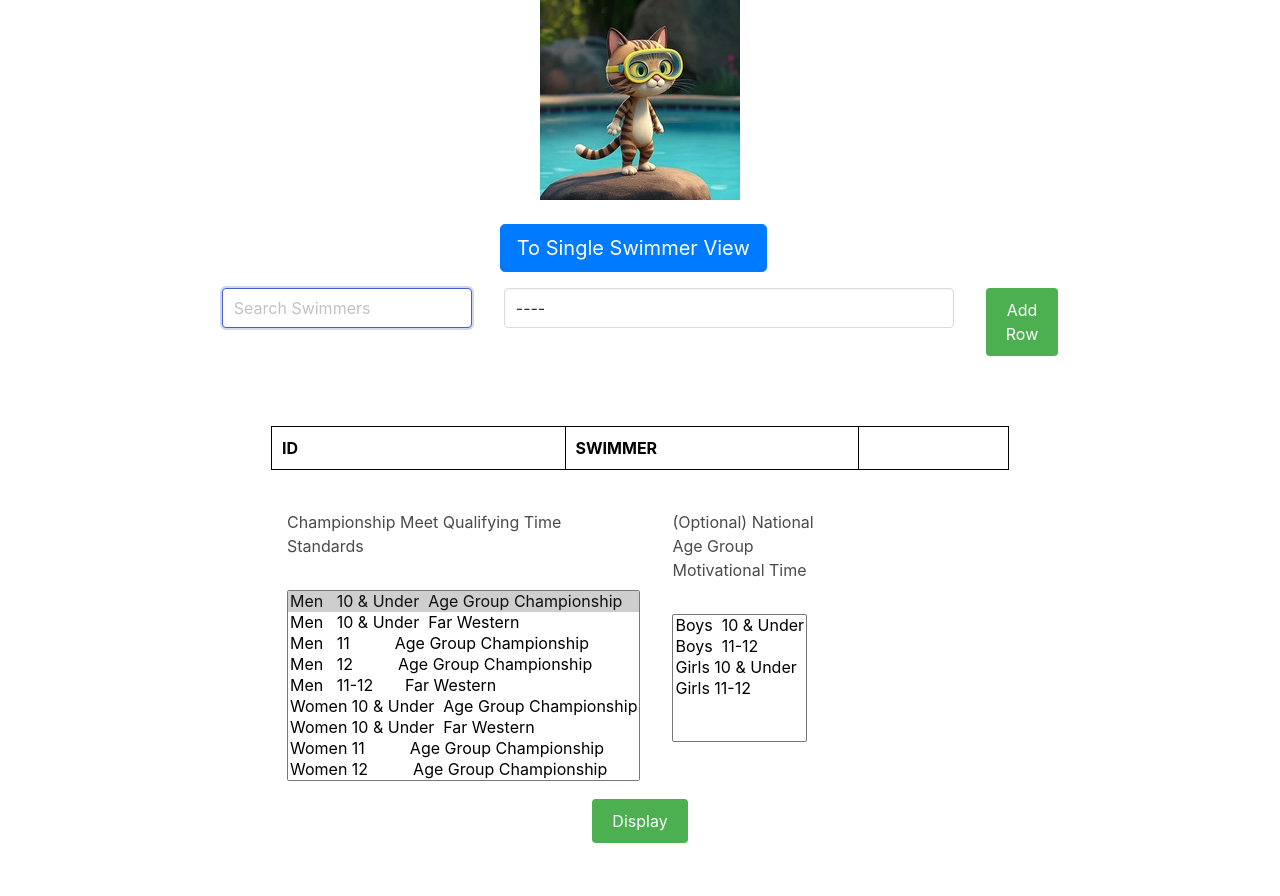
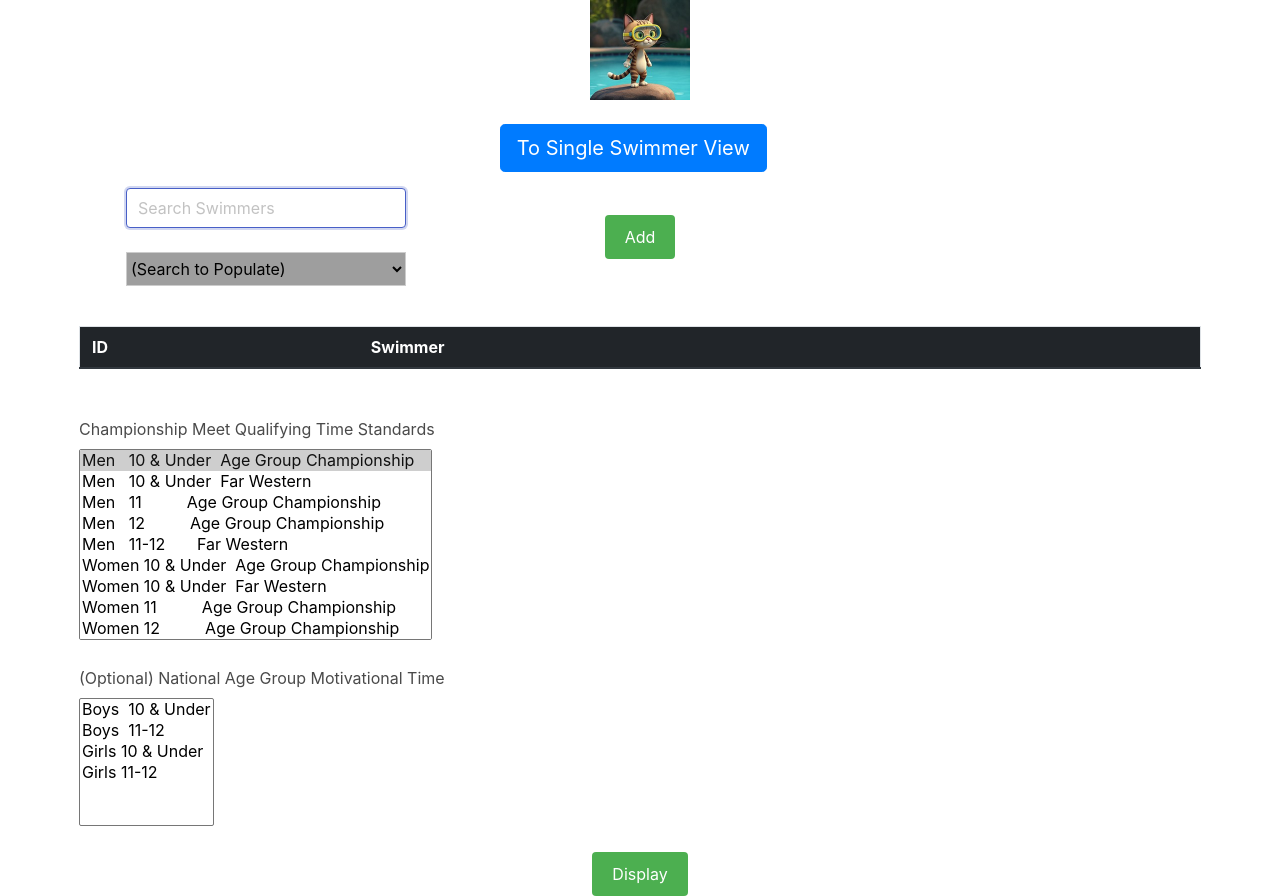
Before and after one commit to lhyqie/swim, a Flask app: page /swimmer/ in a window 1280 px wide. Before the commit the page ends 843 px from the top, so only its background shows below. Run offline with Flask 3, Linux system fonts and the light colour scheme; lists and menus that the app fills with data are empty; some libraries are stand-ins or nearby versions; grey boxes are pictures that could not be loaded.

Commit message:
Mobile UI improvement

```diff
--- a/templates/form3.html
+++ b/templates/form3.html
@@ -6,17 +6,8 @@
     <link rel="stylesheet" href="https://cdn.jsdelivr.net/npm/bulma@0.9.4/css/bulma.min.css">
     <script src="https://unpkg.com/htmx.org@1.9.4"></script>
     <meta name="robots" content="noindex, nofollow" />
+    <meta name="viewport" content="width=device-width, initial-scale=1">
     <style>
-      .container {
-        width: 60%;
-        margin: 0 auto;
-      }
-
-      h1 {
-        margin-top: 0;
-        text-align: center;
-      }
-
       .input-container {
         display: flex;
         justify-content: center;
@@ -69,12 +60,7 @@
         text-transform: uppercase;
       }
 
-      #myTable {
-        margin-top: 30px;
-      }
-
-      th,
-      td {
+      th, td {
         border: 1px solid black;
         padding: 8px;
         text-align: left;
@@ -108,62 +94,103 @@
       .three-columns-grid > * {
           padding:1rem;
       }
+
+      .styled-select select {
+        background: transparent;
+        width: 240px;
+        padding: 5px;
+        font-size: 16px;
+        line-height: 1;
+        border: 0;
+        border-radius: 0;
+        height: 34px;
+        -webkit-appearance: none;
+      }
+      .styled-select {
+        width: 240px;
+        height: 34px;
+        overflow: visible;
+        background: url(http://nightly.enyojs.com/latest/lib/moonstone/dist/moonstone/images/caret-black-small-down-icon.png) no-repeat right #FFF;
+        border: 1px solid #ccc;
+      }
+      .styled-select select::-ms-expand {
+          display: none;
+      }
     </style>
   </head>
   <body>
-    <center> <h1> <img width="200px" src="{{ url_for('static',filename='logo.jpeg') }}" /> </h1>
+    <div class="container">
+      <center> <h1> <img width="100px" src="{{ url_for('static',filename='logo.jpeg') }}" /> </h1>
         <br>
         <a href="/search" id="tosearch" class="btn btn-primary btn-lg">To Single Swimmer View</a> &nbsp;&nbsp;
       </center>
-
-    <div class="container">
-      <div class="input-container">
-        <div class="three-columns-grid">
-          <div>
-            <input id="searchbox" style="width: 250px !important;" type="text" class="input" placeholder="Search Swimmers" name="q" hx-get="/swimmer_selector" hx-vals='{"format": "list"}' hx-trigger="keyup changed delay:500ms" hx-target="#swimmer_selector" autofocus/>
-          </div>
-          <div>
-            <select style="width: 450px !important;" class="input" id="swimmer_selector">
-              <option value="a1">----</option>
+      <div class="three-columns-grid" style="margin: auto;">
+        <div style="margin: auto;">
+          <input id="searchbox" style="width: 280px !important; margin: auto;" type="text" class="input" placeholder="Search Swimmers" name="q" hx-get="/swimmer_selector" hx-vals='{"format": "list"}' hx-trigger="keyup changed delay:500ms" hx-target="#swimmer_selector" autofocus/>
+          <br><br>
+          <select style="width: 280px !important; margin: auto;" class="styled-select" id="swimmer_selector">
+            <option value="unset">(Search to Populate)</option>
           </select>
         </div>
-          <div><button onclick="addRow()">Add Row</button></div>
+        <div style="display: table-cell; vertical-align: middle; margin: auto;"><button onclick="addRow()">Add</button></div>
       </div>
-      </div>
+
       <br>
-      <table id="myTable">
+      <!-- <table class="table table-bordered table-striped table-responsive-stack"  id="tableOne">
+        <thead class="thead-dark">
+          <tr>
             <th><input type=""text" class="header-input" value="ID"></th>
             <th><input type=""text" class="header-input" value="Swimmer"></th>
             <th style="width: 150px;"><input type=""text" class="header-input" value=""/></th>
-        <!-- Table will be dynamically generated here -->
+          </tr>
+        </thead>
+      </table> -->
+      <table class="table table-bordered table-striped table-responsive-stack"  id="tableOne">
+        <thead class="thead-dark">
+            <tr>
+              <th>ID</th>
+              <th>Swimmer</th>
+              <th></th>
+            </tr>
+        </thead>
       </table>
       <br>
-      <div class="three-columns-grid">
-        <div> {{ form.timestandard.label }} <br/><br/> {{ form.timestandard(size=9) }} </div>
-        <div> {{ form.nationaltime.label }} <br/><br/> {{ form.nationaltime(size=6) }} </div>
-      </div>
 
+      <div> {{ form.timestandard.label }} <br> {{ form.timestandard(size=9) }} </div>
+      <br>
+      <div> {{ form.nationaltime.label }} <br> {{ form.nationaltime(size=6) }} </div>
+      <br>
       <center> <button onclick="displayData()">Display</button>  </center>
     </div>
 
     <script>
-      var table = document.getElementById("myTable");
+      var table = document.getElementById("tableOne");
       var tableData = [];
       function addRow() {
         columns = 2;
         var rowData = [];
         var row = document.createElement("tr");
         tokens = document.getElementById("swimmer_selector").value.split(', ');
+        // Not selection picked.
+        if (tokens[0] == "unset") {
+          alert("First search swimmer, then select from the list.");
+          return;
+        }
+        // swimmer id already exits.
+        for (let k = 0; k < tableData.length; k++) {
+          if (tableData[k][0] == tokens[0]) {
+            alert("swimmer id already exits");
+            return;
+          }
+        }
         for (var j = 0; j < columns + 1; j++) {
           var cell = document.createElement("td");
-          cell.setAttribute("contenteditable", "false");
-          // cell.setAttribute("class", "editable-cell");
-          // cell.addEventListener("input", updateCell);
+          var cell_text = "";
           if (j == 0) {
-            cell.innerHTML = tokens[0]
+            cell.innerHTML = tokens[0];
             rowData.push(tokens[0]);
           } else if (j == 1) {
-            cell.innerHTML = tokens[1]
+            cell.innerHTML = tokens[1];
             rowData.push(tokens[1]);
           } else if (j == columns) {
             var delete_btn = document.createElement("input");
@@ -174,6 +201,9 @@
             delete_btn.setAttribute("style", "width:150px; background-color:#feff88; font-weight: bold;")
             cell.appendChild(delete_btn);
           }
+          cell.setAttribute("contenteditable", "false");
+          // cell.setAttribute("class", "editable-cell");
+          // cell.addEventListener("input", updateCell);
           row.appendChild(cell);
         }
         table.appendChild(row);
@@ -192,7 +222,7 @@
       // }
 
       // function updateRow(row) {
-      //   var table = document.getElementById("myTable");
+      //   var table = document.getElementById("tableOne");
       //   var rowData = tableData[row];
       //   var cells = table.rows[row + 1].cells;
       //   for (var i = 0; i < rowData.length; i++) {
@@ -202,7 +232,7 @@
       // }
 
       function deleteRow(row) {
-        var table = document.getElementById("myTable");
+        var table = document.getElementById("tableOne");
         table.deleteRow(row);
         tableData.splice(row, 1);
       }
```
Also changed, not shown: templates/search.html (+14 -11 lines). Lines whose indentation alone changed are shown as unchanged.
